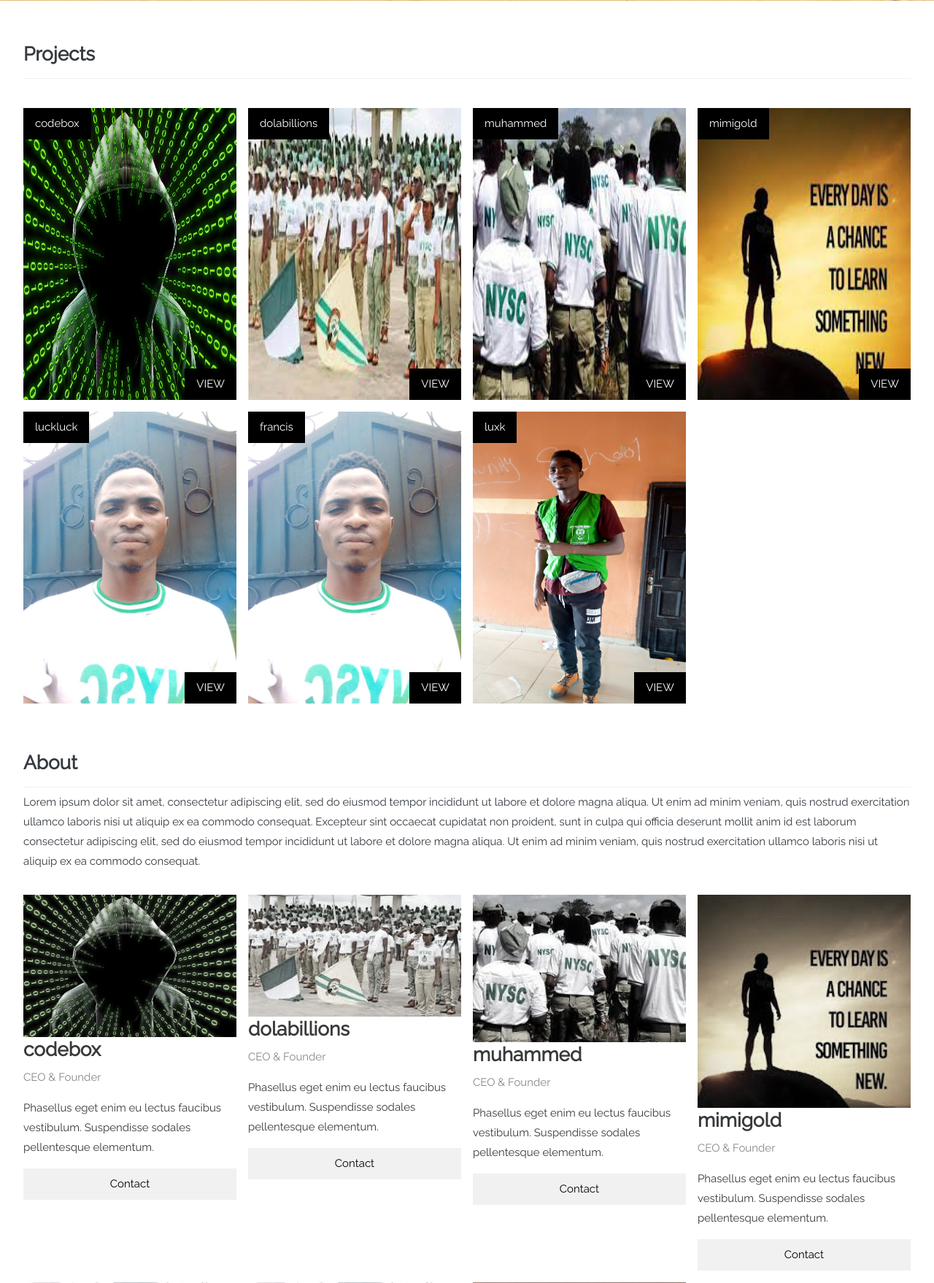
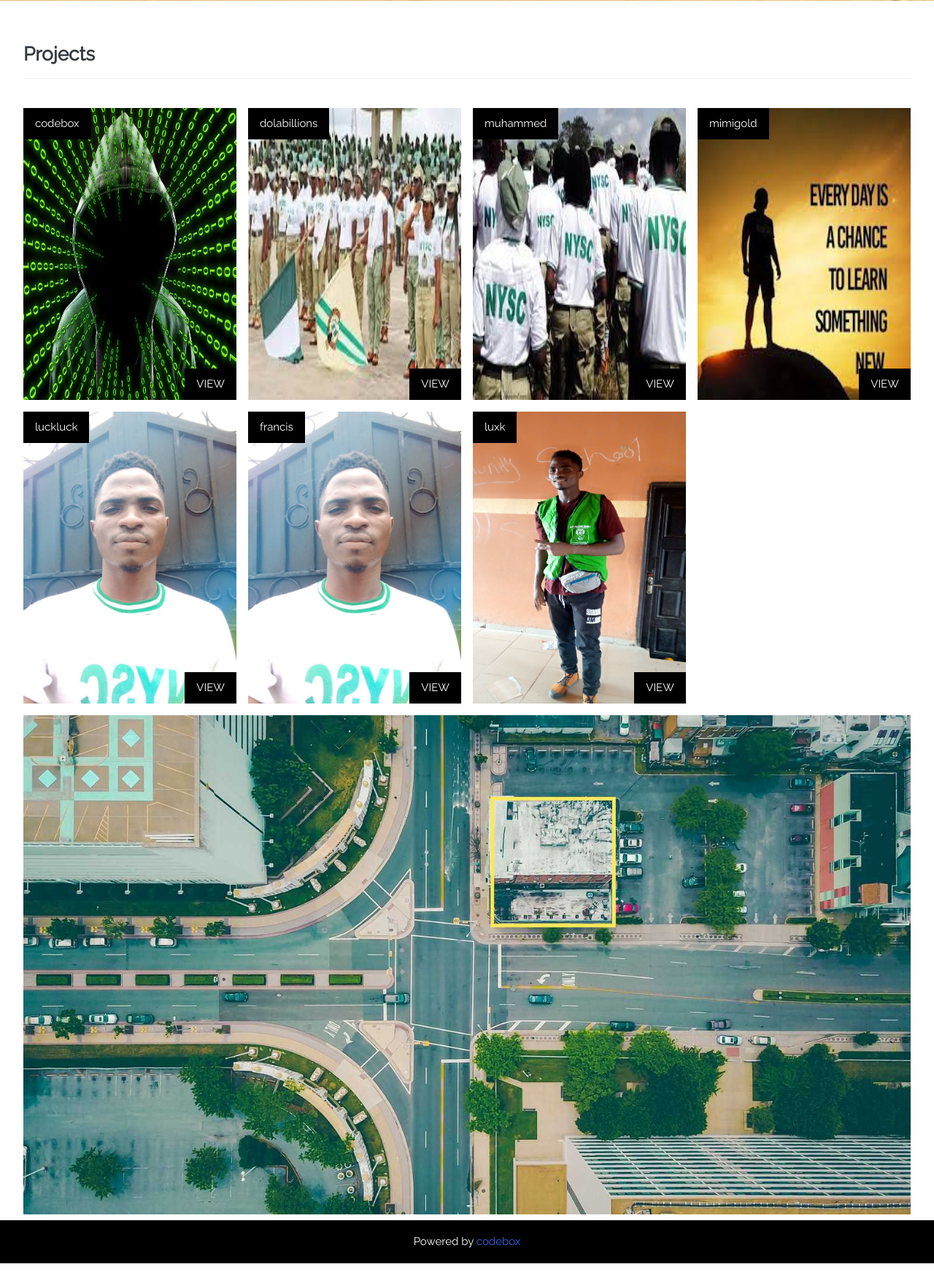
Before and after one commit to morelucks/okpellaCMs, a Django app: page / in a window 1280 px wide. Shown: the part 959-2717 px from the top of the page at 73% size. After the commit the page ends 2690 px from the top, so only its background shows below. Run offline with Django 4.2, Linux system fonts and the light colour scheme; data comes from the database, SQL or seed files in the repository; both versions use the stored data as it was after the commit; some libraries are stand-ins or nearby versions; some web fonts are replaced.

Commit message:
contact view

```diff
--- a/corpMembers/admin.py
+++ b/corpMembers/admin.py
@@ -1,7 +1,8 @@
 from django.contrib import admin
 
 # Register your models here.
-from .models import Category, User
+from .models import Category, User,Contact
 
 admin.site.register(Category)
 admin.site.register(User)
+admin.site.register(Contact)
--- a/corpMembers/models.py
+++ b/corpMembers/models.py
@@ -61,3 +61,11 @@ class User(AbstractUser):
 
     def __str__(self):
         return self.username
+class Contact(models.Model):
+    name = models.CharField(max_length=255)
+    email = models.EmailField(max_length=255)
+    subject = models.CharField(max_length=255)
+    comment = models.TextField()
+
+    def __str__(self):
+        return self.name
--- a/corpMembers/views.py
+++ b/corpMembers/views.py
@@ -3,7 +3,7 @@ from django.shortcuts import get_object_or_404
 from django.views.generic import DetailView
 from .models import User  # Import your User model
 from django.shortcuts import render
-from .forms import  UserForm, LoginForm
+from .forms import  UserForm, LoginForm, ContactForm
 from django.contrib.auth import authenticate, login, logout
 
 
@@ -55,7 +55,15 @@ def logoutUser(request):
     logout(request)
     return redirect('home')
 
+def contact(request):
+    if request.method == 'POST':
+        form = ContactForm(request.POST)
+        if form.is_valid():
+            # Create a new Contact instance and save it to the database
+            contact = form.save()
+            # You can add any additional logic here, such as sending email notifications
+            return redirect('home')  # Redirect to a success page
+    else:
+        form = ContactForm()
 
-def contact(request):
-
-    return render(request, 'contact.html')
+    return render(request, 'contact.html', {'form': form})
--- a/templates/base.html
+++ b/templates/base.html
@@ -66,10 +66,10 @@ $(document).ready(function() {
     <a href="{% url 'home' %}" class="w3-bar-item w3-button w3-wide">CM Okpella</a>
     <!-- Right-sided navbar links -->
     <div class="w3-right w3-hide-small">
-      <a href="{% url 'register' %}" class="w3-bar-item w3-button">Sign Up</a>
-      <a href="#team" class="w3-bar-item w3-button"><i class="fa fa-user"></i> TEAM</a>
-      <a href="#work" class="w3-bar-item w3-button"><i class="fa fa-th"></i> WORK</a>
-      <a href="{% url 'contact' %}" class="w3-bar-item w3-button"><i class="fa fa-envelope"></i> Contact</a>
+      <a href="{% url 'contact' %}" class="w3-bar-item w3-button">Contact</a>
+      <a href="#team" class="w3-bar-item w3-button"><i class="fa fa-user"></i> About</a>
+      <a href="#work" class="w3-bar-item w3-button"><i class="fa fa-th"></i> Gallery</a>
+      <a href="{% url 'register' %}" class="w3-bar-item w3-button"><i class="fa fa-envelope"></i> SignUp</a>
       <a href="{% url 'login' %}" class="w3-bar-item w3-button"><i class="fa fa-envelope"></i> Login</a>
     </div>
     <!-- Hide right-floated links on small screens and replace them with a menu icon -->
@@ -83,10 +83,11 @@ $(document).ready(function() {
 <!-- Sidebar on small screens when clicking the menu icon -->
 <nav class="w3-sidebar w3-bar-block w3-black w3-card w3-animate-left w3-hide-medium w3-hide-large" style="display:none" id="mySidebar">
   <a href="javascript:void(0)" onclick="w3_close()" class="w3-bar-item w3-button w3-large w3-padding-16">Close ×</a>
-  <a href="{% url 'register' %}" onclick="w3_close()" class="w3-bar-item w3-button">Sign Up</a>
-  <a href="{% url 'home' %}" onclick="w3_close()" class="w3-bar-item w3-button">TEAM</a>
-  <a href="{% url 'home' %}" onclick="w3_close()" class="w3-bar-item w3-button">WORK</a>
-  <a href="{% url 'home' %}" onclick="w3_close()" class="w3-bar-item w3-button">Contact</a>
+  <a href="{% url 'home' %}" onclick="w3_close()" class="w3-bar-item w3-button">Home</a>
+  <a href="{% url 'contact' %}" onclick="w3_close()" class="w3-bar-item w3-button">Contact</a>
+  <a href="{% url 'home' %}" onclick="w3_close()" class="w3-bar-item w3-button">About</a>
+  <a href="{% url 'home' %}" onclick="w3_close()" class="w3-bar-item w3-button">Gallery</a>
+  <a href="{% url 'register' %}" onclick="w3_close()" class="w3-bar-item w3-button">SignUP</a>
   <a href="{% url 'login' %}" onclick="w3_close()" class="w3-bar-item w3-button">Log In</a>
 </nav>
 
--- a/templates/home.html
+++ b/templates/home.html
@@ -35,55 +35,12 @@
       {% endfor %}
     </div>
 
-
-    <!-- About Section -->
-    <div class="w3-container w3-padding-32" id="about">
-      <h3 class="w3-border-bottom w3-border-light-grey w3-padding-16">About</h3>
-      <p>Lorem ipsum dolor sit amet, consectetur adipiscing elit, sed do eiusmod tempor incididunt ut labore et dolore magna aliqua. Ut enim ad minim veniam, quis nostrud exercitation ullamco laboris nisi ut aliquip ex ea commodo consequat. Excepteur sint
-        occaecat cupidatat non proident, sunt in culpa qui officia deserunt mollit anim id est laborum consectetur adipiscing elit, sed do eiusmod tempor incididunt ut labore et dolore magna aliqua. Ut enim ad minim veniam, quis nostrud exercitation ullamco
-        laboris nisi ut aliquip ex ea commodo consequat.
-      </p>
+    <!-- Image of location/map -->
+    <div class="w3-container">
+      <a href="https://www.google.com/maps/place/312107,+Okpella,+Edo/@7.2661407,6.3389945,1551m/data=!3m1!1e3!4m23!1m16!4m15!1m6!1m2!1s0x1046765fbcd45ad1:0x479648fb743457e9!2sOkpella,+312107,+Edo!2m2!1d6.34653!2d7.272149!1m6!1m2!1s0x10467d1313bdc737:0xc515cb7b61236da8!2sAuchi,+Edo!2m2!1d6.2747734!2d7.0668645!3e0!3m5!1s0x1046765fbcd45ad1:0x479648fb743457e9!8m2!3d7.272149!4d6.34653!16s%2Fm%2F0415rk0!5m2!1e2!1e4?entry=ttu"> <img src="{% static '/images/map.jpg' %}" class="w3-image" style="width:100%"></a>
     </div>
 
-
-    <div class="w3-row-padding w3-grayscale">
-      {% for  user in users %}
-      {% if user.image %}
-      <div class="w3-col l3 m6 w3-margin-bottom">
-        <img src="{{user.image.url}}" alt="John" style="width:100%">
-        <h3>{{user.username}}</h3>
-        <p class="w3-opacity">CEO & Founder</p>
-        <p>Phasellus eget enim eu lectus faucibus vestibulum. Suspendisse sodales pellentesque elementum.</p>
-        <p><button class="w3-button w3-light-grey w3-block">Contact</button></p>
-      </div>
-
-
-      {% else %}
-
-      {% endif %}
-      {% endfor %}
-    </div>
-    <!-- Contact Section -->
-    <div class="w3-container w3-padding-32" id="contact">
-      <h3 class="w3-border-bottom w3-border-light-grey w3-padding-16">Contact</h3>
-      <p>Lets get in touch and talk about your next project.</p>
-      <form action="/action_page.php" target="_blank">
-        <input class="w3-input w3-border" type="text" placeholder="Name" required name="Name">
-        <input class="w3-input w3-section w3-border" type="text" placeholder="Email" required name="Email">
-        <input class="w3-input w3-section w3-border" type="text" placeholder="Subject" required name="Subject">
-        <input class="w3-input w3-section w3-border" type="text" placeholder="Comment" required name="Comment">
-        <button class="w3-button w3-black w3-section" type="submit">
-          <i class="fa fa-paper-plane"></i> SEND MESSAGE
-        </button>
-      </form>
+    <!-- End page content -->
     </div>
 
-  <!-- Image of location/map -->
-  <div class="w3-container">
-    <a href="https://www.google.com/maps/place/312107,+Okpella,+Edo/@7.2661407,6.3389945,1551m/data=!3m1!1e3!4m23!1m16!4m15!1m6!1m2!1s0x1046765fbcd45ad1:0x479648fb743457e9!2sOkpella,+312107,+Edo!2m2!1d6.34653!2d7.272149!1m6!1m2!1s0x10467d1313bdc737:0xc515cb7b61236da8!2sAuchi,+Edo!2m2!1d6.2747734!2d7.0668645!3e0!3m5!1s0x1046765fbcd45ad1:0x479648fb743457e9!8m2!3d7.272149!4d6.34653!16s%2Fm%2F0415rk0!5m2!1e2!1e4?entry=ttu"> <img src="{% static '/images/map.jpg' %}" class="w3-image" style="width:100%"></a>
-  </div>
-
-  <!-- End page content -->
-  </div>
-
-  {% endblock  %}
+    {% endblock  %}
```
Also changed, not shown: corpMembers/forms.py (+15 -2 lines), templates/contact.html (+10 -6 lines), corpMembers/migrations/0005_contact_alter_user_username.py (added), db.sqlite3.
